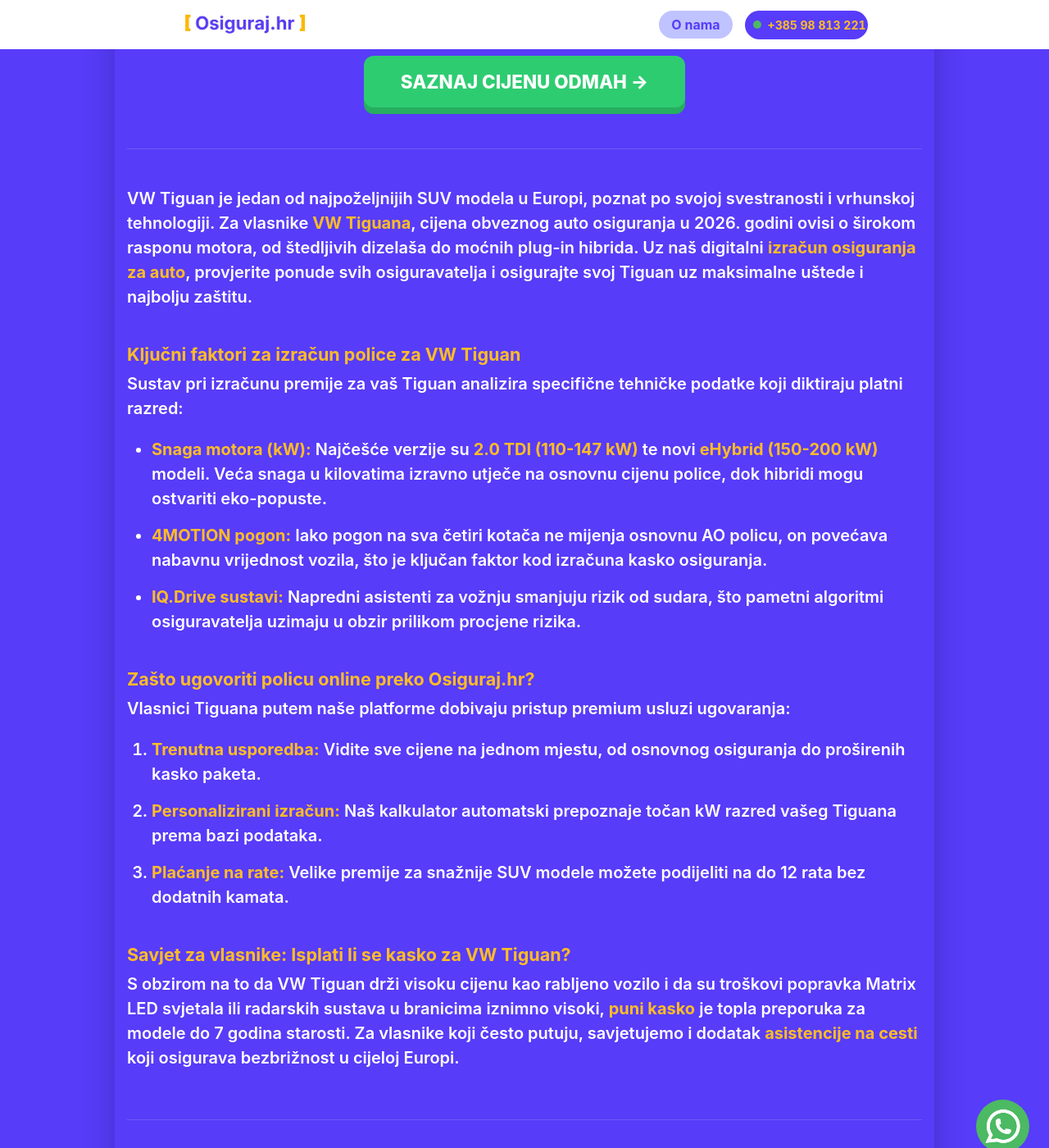
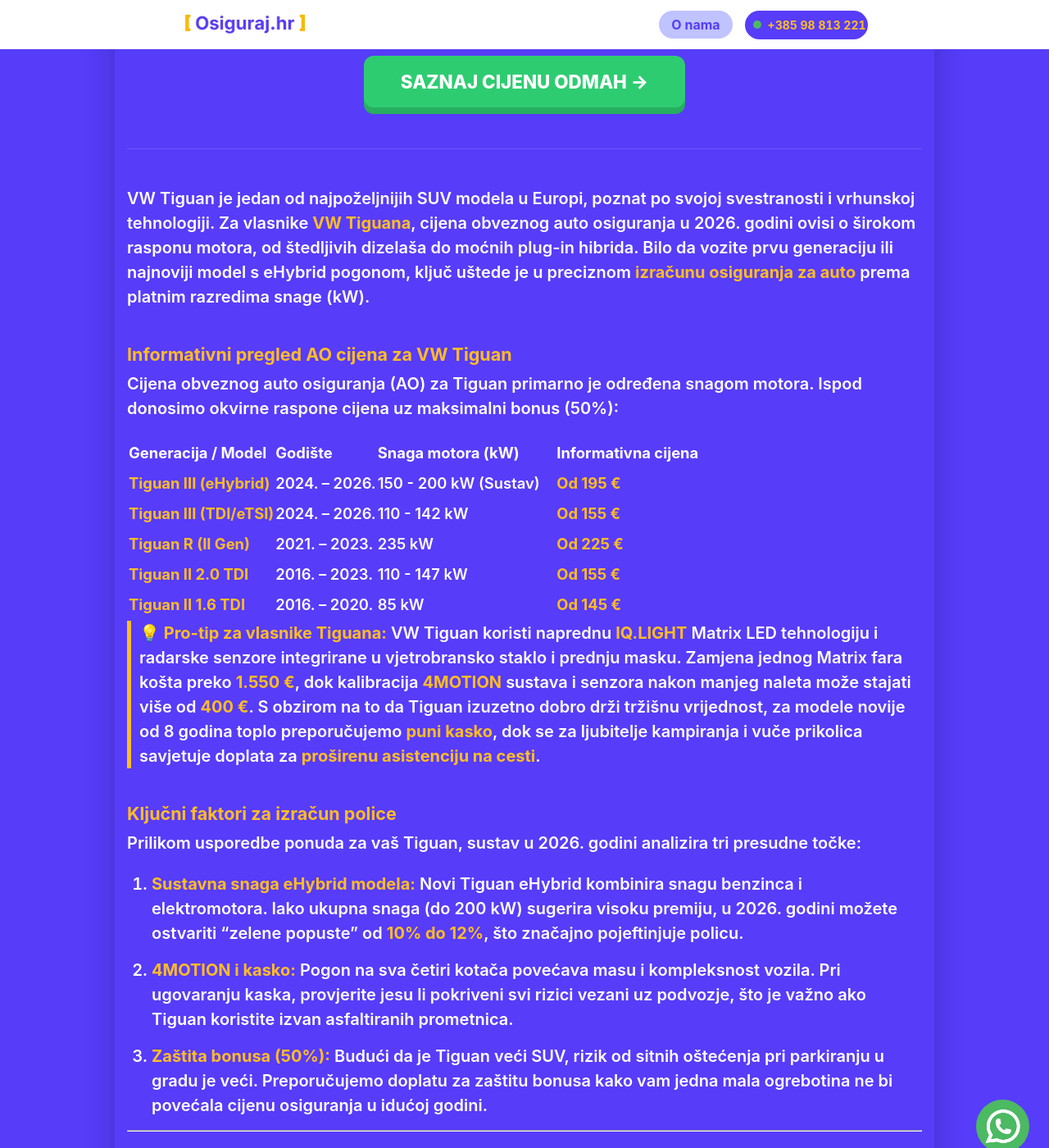
Before and after one commit to Filip-Gale/OsigurajHR, a Jekyll site: the page built from auto-osiguranje/vw-tiguan.md, in a window 1280 px wide and 1400 px high, scrolled down 345 px. Shown: the whole window at 82% size. Built offline with Jekyll 4.4.1, drawn with Linux system fonts in a browser that asks for light colours; some of the changed text lies outside the part shown.

Commit message:
Update vw-tiguan.md

```diff
--- a/auto-osiguranje/vw-tiguan.md
+++ b/auto-osiguranje/vw-tiguan.md
@@ -1,48 +1,82 @@
 ---
 layout: grad
-grad_ime: ""
-title: "Osiguranje za VW Tiguan | Izračun cijene prema kW (2026)"
+grad_ime: "Hrvatska"
+title: "Osiguranje za VW Tiguan | Cijene po godištima (2016-2026)"
 permalink: /auto-osiguranje/vw-tiguan/
-description: "Saznajte točnu cijenu auto osiguranja za VW Tiguan. Usporedite ponude za TDI, TSI i eHybrid motore uz uštede do 30% online."
+description: "Izračunajte cijenu osiguranja za VW Tiguan. Provjerite informativne cijene za TDI, TSI, eHybrid i Tiguan R modele po godištima. Uštedite do 30% online."
 ---
 
-VW Tiguan je jedan od najpoželjnijih SUV modela u Europi, poznat po svojoj svestranosti i vrhunskoj tehnologiji. Za vlasnike **VW Tiguana**, cijena obveznog auto osiguranja u 2026. godini ovisi o širokom rasponu motora, od štedljivih dizelaša do moćnih plug-in hibrida. Uz naš digitalni **izračun osiguranja za auto**, provjerite ponude svih osiguravatelja i osigurajte svoj Tiguan uz maksimalne uštede i najbolju zaštitu.
+VW Tiguan je jedan od najpoželjnijih SUV modela u Europi, poznat po svojoj svestranosti i vrhunskoj tehnologiji. Za vlasnike **VW Tiguana**, cijena obveznog auto osiguranja u 2026. godini ovisi o širokom rasponu motora, od štedljivih dizelaša do moćnih plug-in hibrida. Bilo da vozite prvu generaciju ili najnoviji model s eHybrid pogonom, ključ uštede je u preciznom **izračunu osiguranja za auto** prema platnim razredima snage (kW).
 
-### Ključni faktori za izračun police za VW Tiguan
+### Informativni pregled AO cijena za VW Tiguan
 
-Sustav pri izračunu premije za vaš Tiguan analizira specifične tehničke podatke koji diktiraju platni razred:
+Cijena obveznog auto osiguranja (AO) za Tiguan primarno je određena snagom motora. Ispod donosimo okvirne raspone cijena uz maksimalni bonus (50%):
 
-* **Snaga motora (kW):** Najčešće verzije su **2.0 TDI (110-147 kW)** te novi **eHybrid (150-200 kW)** modeli. Veća snaga u kilovatima izravno utječe na osnovnu cijenu police, dok hibridi mogu ostvariti eko-popuste.
-* **4MOTION pogon:** Iako pogon na sva četiri kotača ne mijenja osnovnu AO policu, on povećava nabavnu vrijednost vozila, što je ključan faktor kod izračuna kasko osiguranja.
-* **IQ.Drive sustavi:** Napredni asistenti za vožnju smanjuju rizik od sudara, što pametni algoritmi osiguravatelja uzimaju u obzir prilikom procjene rizika.
+| Generacija&nbsp;/&nbsp;Model | Godište&nbsp;&nbsp;&nbsp;&nbsp;&nbsp; | Snaga motora (kW)&nbsp;&nbsp;&nbsp;&nbsp;&nbsp;&nbsp;&nbsp;&nbsp;&nbsp;&nbsp; | Informativna cijena |
+| :--- | :--- | :--- | :--- |
+| **Tiguan III (eHybrid)** | 2024. – 2026. | 150 - 200 kW (Sustav) | **Od 195 €** |
+| **Tiguan III (TDI/eTSI)**| 2024. – 2026. | 110 - 142 kW | **Od 155 €** |
+| **Tiguan R (II Gen)** | 2021. – 2023. | 235 kW | **Od 225 €** |
+| **Tiguan II 2.0 TDI** | 2016. – 2023. | 110 - 147 kW | **Od 155 €** |
+| **Tiguan II 1.6 TDI** | 2016. – 2020. | 85 kW | **Od 145 €** |
 
-### Zašto ugovoriti policu online preko Osiguraj.hr?
+> **💡 Pro-tip za vlasnike Tiguana:** VW Tiguan koristi naprednu **IQ.LIGHT** Matrix LED tehnologiju i radarske senzore integrirane u vjetrobransko staklo i prednju masku. Zamjena jednog Matrix fara košta preko **1.550 €**, dok kalibracija **4MOTION** sustava i senzora nakon manjeg naleta može stajati više od **400 €**. S obzirom na to da Tiguan izuzetno dobro drži tržišnu vrijednost, za modele novije od 8 godina toplo preporučujemo **puni kasko**, dok se za ljubitelje kampiranja i vuče prikolica savjetuje doplata za **proširenu asistenciju na cesti**.
 
-Vlasnici Tiguana putem naše platforme dobivaju pristup premium usluzi ugovaranja:
+### Ključni faktori za izračun police
 
-1. **Trenutna usporedba:** Vidite sve cijene na jednom mjestu, od osnovnog osiguranja do proširenih kasko paketa.
-2. **Personalizirani izračun:** Naš kalkulator automatski prepoznaje točan kW razred vašeg Tiguana prema bazi podataka.
-3. **Plaćanje na rate:** Velike premije za snažnije SUV modele možete podijeliti na do 12 rata bez dodatnih kamata.
+Prilikom usporedbe ponuda za vaš Tiguan, sustav u 2026. godini analizira tri presudne točke:
+1.  **Sustavna snaga eHybrid modela:** Novi Tiguan eHybrid kombinira snagu benzinca i elektromotora. Iako ukupna snaga (do 200 kW) sugerira visoku premiju, u 2026. godini možete ostvariti "zelene popuste" od **10% do 12%**, što značajno pojeftinjuje policu.
+2.  **4MOTION i kasko:** Pogon na sva četiri kotača povećava masu i kompleksnost vozila. Pri ugovaranju kaska, provjerite jesu li pokriveni svi rizici vezani uz podvozje, što je važno ako Tiguan koristite izvan asfaltiranih prometnica.
+3.  **Zaštita bonusa (50%):** Budući da je Tiguan veći SUV, rizik od sitnih oštećenja pri parkiranju u gradu je veći. Preporučujemo doplatu za zaštitu bonusa kako vam jedna mala ogrebotina ne bi povećala cijenu osiguranja u idućoj godini.
 
-### Savjet za vlasnike: Isplati li se kasko za VW Tiguan?
-
-S obzirom na to da VW Tiguan drži visoku cijenu kao rabljeno vozilo i da su troškovi popravka Matrix LED svjetala ili radarskih sustava u branicima iznimno visoki, **puni kasko** je topla preporuka za modele do 7 godina starosti. Za vlasnike koji često putuju, savjetujemo i dodatak **asistencije na cesti** koji osigurava bezbrižnost u cijeloj Europi.
+---
 
 <div class="faq-section">
     <h3>FAQ: Sve što trebate znati o osiguranju za VW Tiguan</h3>
 
     <div class="faq-item">
-        <h4>Je li osiguranje skuplje za Tiguan eHybrid zbog veće snage?</h4>
-        <p>Hibridni modeli često imaju veliku ukupnu snagu, ali mnogi osiguravatelji u 2026. nude popuste na 'zelena' vozila koji mogu neutralizirati prelazak u viši kW razred.</p>
+        <h4>Zašto je osiguranje za Tiguan 2.0 TDI (147 kW) skuplje od onog od 110 kW?</h4>
+        <p>Razlika proizlazi iz platnih razreda u Hrvatskoj. Motor od 147 kW spada u višu kategoriju snage, što rezultira osnovnom AO premijom koja je obično 20% skuplja u odnosu na standardni model od 110 kW.</p>
     </div>
 
     <div class="faq-item">
-        <h4>Mogu li prenijeti bonus od 50% ako kupujem Tiguan kao drugo vozilo?</h4>
-        <p>Postoje specifične akcije 'dupliranja bonusa' kod određenih kuća. Provjerite dostupnost ove opcije kroz naš <strong>izračun osiguranja za auto</strong>.</p>
+        <h4>Pokriva li moja polica štetu na kamp-prikolici koju vuče Tiguan?</h4>
+        <p>AO polica Tiguana pokriva štetu koju prikolica nanese trećim osobama dok je spojena. Međutim, za oštećenja na samoj prikolici ili stvarima u njoj, potreban vam je kasko za prikolicu ili poseban dodatak uz policu vozila.</p>
     </div>
 
     <div class="faq-item">
-        <h4>Što pokriva osiguranje ako Tiguanom vučem kamp-prikolicu?</h4>
-        <p>Vaša AO polica pokriva štetu koju prikolica nanese drugima dok je spojena na vozilo, ali sama prikolica mora imati svoju zasebnu policu osiguranja.</p>
+        <h4>Vrijedi li moj bonus od 50% ako kupujem novi Tiguan iz salona?</h4>
+        <p>Apsolutno. Vaš bonus je vezan uz vaš OIB. Prilikom unosa podataka u naš <strong>izračun osiguranja za auto</strong>, sustav će povući vaš stečeni popust i primijeniti ga na novu policu za Tiguan.</p>
     </div>
 </div>
+
+<script type="application/ld+json">
+{
+  "@context": "https://schema.org",
+  "@type": "FAQPage",
+  "mainEntity": [{
+    "@type": "Question",
+    "name": "Koliko košta osiguranje za VW Tiguan 2.0 TDI?",
+    "acceptedAnswer": {
+      "@type": "Answer",
+      "text": "Uz 50% bonusa, cijena za motor od 110 kW kreće se od približno 155 €, ovisno o gradu registracije."
+    }
+  },
+  {
+    "@type": "Question",
+    "name": "Imaju li hibridni Tiguani popust na osiguranje?",
+    "acceptedAnswer": {
+      "@type": "Answer",
+      "text": "Da, modeli eHybrid u 2026. godini često ostvaruju eko-popuste na AO i kasko police zbog smanjene emisije CO2."
+    }
+  },
+  {
+    "@type": "Question",
+    "name": "Je li kasko isplativ za stariji Tiguan?",
+    "acceptedAnswer": {
+      "@type": "Answer",
+      "text": "Zbog skupe LED optike i radarskih senzora, kasko se preporučuje za sve modele Tiguan II generacije, čak i one starije od 5 godina."
+    }
+  }]
+}
+</script>
```
